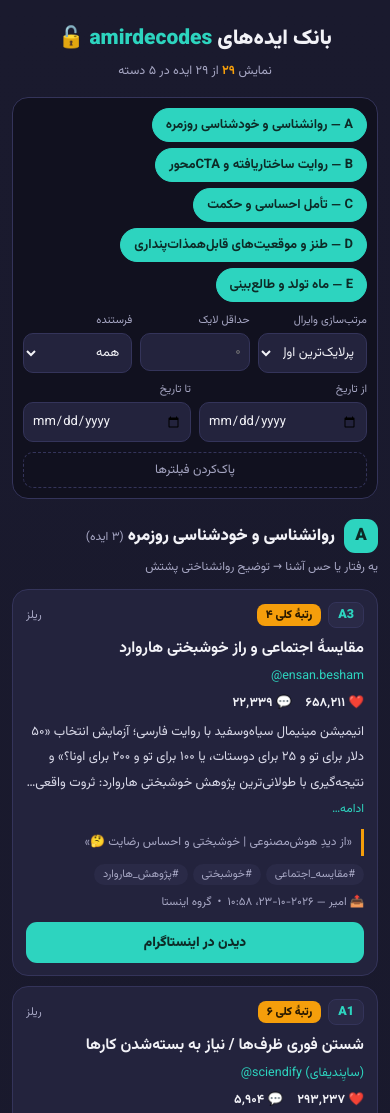
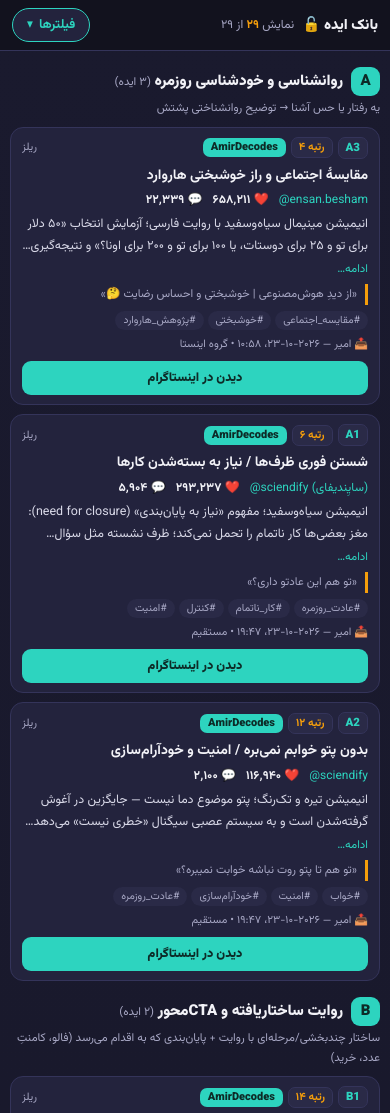
Before and after one commit to amirmajidi1375/amirdecodes_bank, a plain HTML site: page index.html in a window 390 px wide. Shown: the top 1113 px of the page. Drawn offline with Linux system fonts and the light colour scheme.

Commit message:
mini app fixes: collapsible filters, mobile layout, page-fit separation

```diff
--- a/data.json
+++ b/data.json
@@ -35,6 +35,7 @@
    "title": "مقایسهٔ اجتماعی و راز خوشبختی هاروارد",
    "category": "A",
    "category_name": "روانشناسی و خودشناسی روزمره",
+   "fit": "amirdecodes",
    "creator": "@ensan.besham",
    "creator_name": "",
    "url": "https://www.instagram.com/reel/DephvXusUXM/",
@@ -60,6 +61,7 @@
    "title": "شستن فوری ظرف‌ها / نیاز به بسته‌شدن کارها",
    "category": "A",
    "category_name": "روانشناسی و خودشناسی روزمره",
+   "fit": "amirdecodes",
    "creator": "@sciendify",
    "creator_name": "سایِندیفای",
    "url": "https://www.instagram.com/reel/DcqSQMKAjXG/",
@@ -86,6 +88,7 @@
    "title": "بدون پتو خوابم نمی‌بره / امنیت و خودآرام‌سازی",
    "category": "A",
    "category_name": "روانشناسی و خودشناسی روزمره",
+   "fit": "amirdecodes",
    "creator": "@sciendify",
    "creator_name": "",
    "url": "https://www.instagram.com/reel/Dc16sZpiwEJ/",
@@ -112,6 +115,7 @@
    "title": "سه مرحلهٔ رابطهٔ عاشقانه",
    "category": "B",
    "category_name": "روایت ساختاریافته و CTAمحور",
+   "fit": "amirdecodes",
    "creator": "@roodmagz",
    "creator_name": "معرفی و فروش کتاب",
    "url": "https://www.instagram.com/reel/DbtRbIZuWV1/",
@@ -138,6 +142,7 @@
    "title": "محصول کنجکاوی‌برانگیز + CTA کامنت",
    "category": "B",
    "category_name": "روایت ساختاریافته و CTAمحور",
+   "fit": "amirdecodes",
    "creator": "@padfelex",
    "creator_name": "",
    "url": "https://www.instagram.com/reel/DemiGfUsXa8/",
@@ -163,6 +168,7 @@
    "title": "روزهای معمولی، همان روزهای خوشبختی بودند",
    "category": "C",
    "category_name": "تأمل احساسی و حکمت",
+   "fit": "amirdecodes",
    "creator": "@arezuillustrator",
    "creator_name": "آرزو بهزادی",
    "url": "https://www.instagram.com/reel/DcHY48XIBVG/",
@@ -189,6 +195,7 @@
    "title": "عزت‌نفس مستقل از قضاوت دیگران",
    "category": "C",
    "category_name": "تأمل احساسی و حکمت",
+   "fit": "amirdecodes",
    "creator": "@daroon.me",
    "creator_name": "",
    "url": "https://www.instagram.com/reel/DZVcgGMOyU1/",
@@ -214,6 +221,7 @@
    "title": "ساعت ۶ صبح، صدای بارون، تیمارستان",
    "category": "D",
    "category_name": "طنز و موقعیت‌های قابل‌همذات‌پنداری",
+   "fit": "shode.dige",
    "creator": "@wealth",
    "creator_name": "",
    "url": "https://www.instagram.com/reel/DeCApDStrWs/",
@@ -239,6 +247,7 @@
    "title": "اشتراک اجاق‌گاز در ۲۰۵۰",
    "category": "D",
    "category_name": "طنز و موقعیت‌های قابل‌همذات‌پنداری",
+   "fit": "shode.dige",
    "creator": "@4mxtic._",
    "creator_name": "",
    "url": "https://www.instagram.com/reel/Deju-n7NV5r/",
@@ -264,6 +273,7 @@
    "title": "منطق مردها در آشپزی",
    "category": "D",
    "category_name": "طنز و موقعیت‌های قابل‌همذات‌پنداری",
+   "fit": "shode.dige",
    "creator": "@felipez_19",
    "creator_name": "",
    "url": "https://www.instagram.com/reel/DekQH8MyfLh/",
@@ -289,6 +299,7 @@
    "title": "نماز در جای شلوغ و گردن‌درد",
    "category": "D",
    "category_name": "طنز و موقعیت‌های قابل‌همذات‌پنداری",
+   "fit": "shode.dige",
    "creator": "@dizzyyy_5",
    "creator_name": "",
    "url": "https://www.instagram.com/reel/DeaE-lxOiZN/",
@@ -313,6 +324,7 @@
    "title": "«اصرار نکن دیگه»",
    "category": "D",
    "category_name": "طنز و موقعیت‌های قابل‌همذات‌پنداری",
+   "fit": "shode.dige",
    "creator": "@mmdsadeqy",
    "creator_name": "",
    "url": "https://www.instagram.com/reel/DejlRvPsMg8/",
@@ -337,6 +349,7 @@
    "title": "«شاید برای شما هم اتفاق بیفتد» فروشگاهی",
    "category": "D",
    "category_name": "طنز و موقعیت‌های قابل‌همذات‌پنداری",
+   "fit": "shode.dige",
    "creator": "@lilirose.store1",
    "creator_name": "",
    "url": "https://www.instagram.com/reel/DehQ0F3tE6_/",
@@ -361,6 +374,7 @@
    "title": "میم تصویری: شامپو رقیق و وعده‌های کودکی",
    "category": "D",
    "category_name": "طنز و موقعیت‌های قابل‌همذات‌پنداری",
+   "fit": "shode.dige",
    "creator": "@mohsify",
    "creator_name": "",
    "url": "https://www.instagram.com/p/DehKYhFxVfk/",
@@ -386,6 +400,7 @@
    "title": "همهٔ قاشق‌ها کثیفن",
    "category": "D",
    "category_name": "طنز و موقعیت‌های قابل‌همذات‌پنداری",
+   "fit": "shode.dige",
    "creator": "@manihaqiqi1",
    "creator_name": "",
    "url": "https://www.instagram.com/reel/DeeyJncsrZF/",
@@ -411,6 +426,7 @@
    "title": "شستن سر به سبک مامان‌ها",
    "category": "D",
    "category_name": "طنز و موقعیت‌های قابل‌همذات‌پنداری",
+   "fit": "shode.dige",
    "creator": "@byaliiij",
    "creator_name": "",
    "url": "https://www.instagram.com/reel/DdZQ6X-Bxxv/",
@@ -436,6 +452,7 @@
    "title": "«بقیه نباید همه‌چیزو بگن — همچنین من»",
    "category": "D",
    "category_name": "طنز و موقعیت‌های قابل‌همذات‌پنداری",
+   "fit": "shode.dige",
    "creator": "@1_611_1",
    "creator_name": "",
    "url": "https://www.instagram.com/reel/DZFpWxuIPti/",
@@ -460,6 +477,7 @@
    "title": "بوی بد لعنتی",
    "category": "D",
    "category_name": "طنز و موقعیت‌های قابل‌همذات‌پنداری",
+   "fit": "shode.dige",
    "creator": "@salar_yoosefiiii",
    "creator_name": "",
    "url": "https://www.instagram.com/reel/Dddlb_7h784/",
@@ -483,6 +501,7 @@
    "title": "کامپایل «همون لحظهٔ من»",
    "category": "D",
    "category_name": "طنز و موقعیت‌های قابل‌همذات‌پنداری",
+   "fit": "shode.dige",
    "creator": "@_nora_xo__",
    "creator_name": "",
    "url": "https://www.instagram.com/reel/DexNYOTxwn-/",
@@ -507,6 +526,7 @@
    "title": "برگه‌ها روی فرش",
    "category": "D",
    "category_name": "طنز و موقعیت‌های قابل‌همذات‌پنداری",
+   "fit": "shode.dige",
    "creator": "@hamedmafakherii",
    "creator_name": "",
    "url": "https://www.instagram.com/reel/DccBJwFMi-Z/",
@@ -530,6 +550,7 @@
    "title": "وانمود کردم تُف رو نفهمیدم",
    "category": "D",
    "category_name": "طنز و موقعیت‌های قابل‌همذات‌پنداری",
+   "fit": "shode.dige",
    "creator": "@miladljs",
    "creator_name": "",
    "url": "https://www.instagram.com/reel/DeoxA9nsuGy/",
@@ -554,6 +575,7 @@
    "title": "بالانس سینی پر از وسایل",
    "category": "D",
    "category_name": "طنز و موقعیت‌های قابل‌همذات‌پنداری",
+   "fit": "shode.dige",
    "creator": "@salar_pazhangi",
    "creator_name": "",
    "url": "https://www.instagram.com/reel/DcecQ2ZMn_B/",
@@ -578,6 +600,7 @@
    "title": "راه‌حل جارو و خاک‌انداز",
    "category": "D",
    "category_name": "طنز و موقعیت‌های قابل‌همذات‌پنداری",
+   "fit": "shode.dige",
    "creator": "@mamaliz333",
    "creator_name": "",
    "url": "https://www.instagram.com/reel/DdKggBbs-Vk/",
@@ -602,6 +625,7 @@
    "title": "چرت بعد از ناهار کارمندی",
    "category": "D",
    "category_name": "طنز و موقعیت‌های قابل‌همذات‌پنداری",
+   "fit": "shode.dige",
    "creator": "@bilbordzarin",
    "creator_name": "",
    "url": "https://www.instagram.com/reel/DeBisE-oHww/",
@@ -626,6 +650,7 @@
    "title": "دقت بقیه در برابر دقت من و رفیقم",
    "category": "D",
    "category_name": "طنز و موقعیت‌های قابل‌همذات‌پنداری",
+   "fit": "shode.dige",
    "creator": "@arminosati",
    "creator_name": "",
    "url": "https://www.instagram.com/reel/Da-q6x-IEw4/",
@@ -650,6 +675,7 @@
    "title": "موتور پر از رسوب روغن",
    "category": "D",
    "category_name": "طنز و موقعیت‌های قابل‌همذات‌پنداری",
+   "fit": "shode.dige",
    "creator": "@mekaniki.royall.16",
    "creator_name": "",
    "url": "https://www.instagram.com/reel/DdRn5_MtXsq/",
@@ -674,6 +700,7 @@
    "title": "رفیق صمیمی بدون تعارف",
    "category": "D",
    "category_name": "طنز و موقعیت‌های قابل‌همذات‌پنداری",
+   "fit": "shode.dige",
    "creator": "@mehrnaz_rahimpour",
    "creator_name": "",
    "url": "https://www.instagram.com/reel/DezOvubxn-j/",
@@ -699,6 +726,7 @@
    "title": "عادت چک‌نوشتن",
    "category": "D",
    "category_name": "طنز و موقعیت‌های قابل‌همذات‌پنداری",
+   "fit": "shode.dige",
    "creator": "@farzanehh_766",
    "creator_name": "",
    "url": "https://www.instagram.com/reel/DezQ0uyo9Pj/",
@@ -723,6 +751,7 @@
    "title": "بهمن‌ماهی‌ها اعلام حضور کنن",
    "category": "E",
    "category_name": "ماه تولد و طالع‌بینی",
+   "fit": "هر دو",
    "creator": "@nahalirani1",
    "creator_name": "",
    "url": "https://www.instagram.com/reel/Deb8ufmM7Bk/",
--- a/index.html
+++ b/index.html
@@ -13,59 +13,93 @@
     --teal:#2dd4bf; --orange:#f59e0b; --text:#f2f2f7; --muted:#a7a7c4; --line:#34345a;
   }
   *{box-sizing:border-box; -webkit-tap-highlight-color:transparent}
-  body{margin:0; font-family:'Vazirmatn',Tahoma,sans-serif; background:linear-gradient(180deg,var(--bg),var(--bg2)); color:var(--text); padding:14px 12px 90px; min-height:100vh}
-  header.top{text-align:center; padding:8px 0 4px}
-  header.top h1{margin:0; font-size:21px; font-weight:900}
-  header.top h1 .lock{color:var(--teal)}
-  header.top p{margin:6px 0 0; color:var(--muted); font-size:12.5px}
-  #liveCount{color:var(--orange); font-weight:700}
+  body{margin:0; font-family:'Vazirmatn',Tahoma,sans-serif; background:linear-gradient(180deg,var(--bg),var(--bg2)); color:var(--text); padding:0 10px 40px; min-height:100vh}
 
-  .filters{position:sticky; top:0; z-index:20; background:rgba(18,18,31,.94); backdrop-filter:blur(8px); border:1px solid var(--line); border-radius:16px; padding:10px; margin:12px 0 6px}
-  .chips{display:flex; gap:6px; flex-wrap:wrap; margin-bottom:10px}
-  .chip{border:1.5px solid var(--line); background:var(--card); color:var(--muted); border-radius:999px; padding:6px 13px; font-family:inherit; font-size:13px; font-weight:700; cursor:pointer}
+  /* نوار بالای باریک و چسبان: فقط عنوان + شمارنده + دکمهٔ فیلترها */
+  .topbar{position:sticky; top:0; z-index:30; display:flex; align-items:center; gap:8px;
+    background:rgba(18,18,31,.96); backdrop-filter:blur(8px);
+    margin:0 -10px; padding:8px 12px; border-bottom:1px solid var(--line)}
+  .topbar .ttl{font-size:14.5px; font-weight:900; white-space:nowrap}
+  .topbar .ttl .lock{color:var(--teal)}
+  .topbar .cnt{color:var(--muted); font-size:12px; white-space:nowrap}
+  .topbar .cnt b{color:var(--orange); font-weight:700}
+  #filterToggle{margin-inline-start:auto; display:flex; align-items:center; gap:6px;
+    background:var(--card); border:1.5px solid var(--teal); color:var(--teal);
+    border-radius:999px; padding:6px 14px; font-family:inherit; font-size:13px; font-weight:700; cursor:pointer}
+  #filterToggle .fbadge{background:var(--orange); color:#2a1a00; border-radius:999px; font-size:11px; font-weight:900; padding:0 7px; display:none}
+  #filterToggle .chev{transition:transform .2s}
+  #filterToggle.open .chev{transform:rotate(180deg)}
+
+  /* پنل فیلترها: پیش‌فرض بسته، در جریان صفحه (نه چسبان) */
+  .filters{background:rgba(18,18,31,.6); border:1px solid var(--line); border-radius:14px; padding:10px; margin:10px 0 2px}
+  .filters[hidden]{display:none}
+  .flabel{font-size:11px; color:var(--muted); margin:8px 0 5px}
+  .flabel:first-child{margin-top:0}
+  .chips{display:flex; gap:6px; flex-wrap:wrap}
+  .chip{border:1.5px solid var(--line); background:var(--card); color:var(--muted); border-radius:999px; padding:5px 12px; font-family:inherit; font-size:12.5px; font-weight:700; cursor:pointer}
   .chip.on{border-color:var(--teal); color:#0d2b27; background:var(--teal)}
-  .frow{display:flex; gap:8px; flex-wrap:wrap}
-  .frow label{flex:1 1 30%; min-width:100px; font-size:11px; color:var(--muted); display:flex; flex-direction:column; gap:4px}
-  .frow select,.frow input{background:var(--card); border:1px solid var(--line); color:var(--text); border-radius:10px; padding:8px; font-family:inherit; font-size:13px; width:100%}
+  .chip.fchip.on{border-color:var(--orange); background:var(--orange); color:#2a1a00}
+  .frow{display:flex; gap:8px; flex-wrap:wrap; margin-top:10px}
+  .frow label{flex:1 1 30%; min-width:96px; font-size:11px; color:var(--muted); display:flex; flex-direction:column; gap:4px}
+  .frow select,.frow input{background:var(--card); border:1px solid var(--line); color:var(--text); border-radius:10px; padding:7px; font-family:inherit; font-size:13px; width:100%}
   .frow input[type="date"]{direction:ltr; text-align:left}
-  #resetBtn{margin-top:10px; width:100%; background:transparent; border:1px dashed var(--line); color:var(--muted); border-radius:10px; padding:7px; font-family:inherit; font-size:12.5px; cursor:pointer}
+  #resetBtn{margin-top:10px; width:100%; background:transparent; border:1px dashed var(--line); color:var(--muted); border-radius:10px; padding:6px; font-family:inherit; font-size:12.5px; cursor:pointer}
 
-  section.cat{margin-top:20px}
-  .cathead{display:flex; align-items:center; gap:9px; margin-bottom:4px}
-  .catbadge{width:34px; height:34px; border-radius:11px; background:var(--teal); color:#0d2b27; font-weight:900; font-size:17px; display:flex; align-items:center; justify-content:center; flex:none}
-  .cathead h2{margin:0; font-size:16.5px; font-weight:900}
-  .cathead .n{color:var(--muted); font-size:12px; font-weight:400}
-  .blurb{color:var(--muted); font-size:12px; margin:2px 0 10px; line-height:1.8}
+  section.cat{margin-top:16px}
+  .cathead{display:flex; align-items:center; gap:8px; margin-bottom:3px}
+  .catbadge{width:29px; height:29px; border-radius:9px; background:var(--teal); color:#0d2b27; font-weight:900; font-size:15px; display:flex; align-items:center; justify-content:center; flex:none}
+  .cathead h2{margin:0; font-size:15px; font-weight:900}
+  .cathead .n{color:var(--muted); font-size:11.5px; font-weight:400}
+  .blurb{color:var(--muted); font-size:11.5px; margin:1px 0 8px; line-height:1.7}
 
-  .card{background:var(--card); border:1px solid var(--line); border-radius:16px; padding:12px 13px; margin-bottom:10px}
-  .card .row1{display:flex; align-items:center; gap:7px; margin-bottom:7px}
-  .code{background:var(--card2); border:1px solid var(--line); color:var(--teal); font-weight:900; font-size:12.5px; border-radius:8px; padding:2px 9px}
-  .rank{background:var(--orange); color:#2a1a00; font-weight:900; font-size:11.5px; border-radius:8px; padding:2px 9px}
-  .kind{color:var(--muted); font-size:11.5px; margin-inline-start:auto}
-  .card h3{margin:0 0 5px; font-size:15.5px; font-weight:700; line-height:1.7}
-  .creator{color:var(--teal); font-size:12.5px; direction:ltr; text-align:right; unicode-bidi:isolate}
-  .stats{display:flex; gap:14px; color:var(--muted); font-size:12.5px; margin:7px 0}
+  .grid{display:grid; grid-template-columns:1fr; gap:9px}
+  @media (min-width:720px){ .grid{grid-template-columns:repeat(2,1fr)} }
+  @media (min-width:1080px){ .grid{grid-template-columns:repeat(3,1fr)} }
+
+  .card{background:var(--card); border:1px solid var(--line); border-radius:13px; padding:9px 11px; display:flex; flex-direction:column}
+  .card .row1{display:flex; align-items:center; gap:5px; flex-wrap:wrap}
+  .code{background:var(--card2); border:1px solid var(--line); color:var(--teal); font-weight:900; font-size:11.5px; border-radius:7px; padding:1px 7px}
+  .rank{background:var(--card2); border:1px solid var(--line); color:var(--orange); font-weight:700; font-size:11px; border-radius:7px; padding:1px 7px}
+  .fit{font-weight:900; font-size:11px; border-radius:7px; padding:1px 8px}
+  .fit-ad{background:var(--teal); color:#0d2b27}
+  .fit-sd{background:var(--orange); color:#2a1a00}
+  .fit-both{background:linear-gradient(90deg,var(--teal),var(--orange)); color:#1a1a2e}
+  .kind{color:var(--muted); font-size:11px; margin-inline-start:auto}
+  .card h3{margin:6px 0 2px; font-size:14px; font-weight:700; line-height:1.6; display:-webkit-box; -webkit-line-clamp:2; -webkit-box-orient:vertical; overflow:hidden}
+  .sub{display:flex; align-items:baseline; gap:10px; flex-wrap:wrap; margin:2px 0 4px}
+  .creator{color:var(--teal); font-size:12px; direction:ltr; unicode-bidi:isolate}
+  .stats{display:flex; gap:10px; color:var(--muted); font-size:12px}
   .stats b{color:var(--text); font-weight:700}
-  .summary{font-size:13px; line-height:1.95; color:#d9d9e8; display:-webkit-box; -webkit-line-clamp:3; -webkit-box-orient:vertical; overflow:hidden}
+  .summary{font-size:12.5px; line-height:1.8; color:#d9d9e8; display:-webkit-box; -webkit-line-clamp:2; -webkit-box-orient:vertical; overflow:hidden}
   .card.open .summary{-webkit-line-clamp:unset}
-  .more{color:var(--teal); font-size:12px; cursor:pointer; user-select:none}
-  .caption{font-size:12px; color:var(--muted); border-inline-start:3px solid var(--orange); padding:2px 9px; margin:8px 0; line-height:1.9}
-  .tags{display:flex; gap:5px; flex-wrap:wrap; margin:8px 0}
-  .tag{background:var(--card2); color:var(--muted); font-size:11px; border-radius:999px; padding:2px 9px}
-  .meta{display:flex; gap:6px; flex-wrap:wrap; color:var(--muted); font-size:11.5px; margin-top:8px}
-  .openbtn{display:block; text-align:center; margin-top:11px; background:var(--teal); color:#0d2b27; font-weight:900; font-size:13.5px; border-radius:11px; padding:10px; text-decoration:none}
-  .empty{text-align:center; color:var(--muted); padding:44px 10px; font-size:14px; line-height:2}
-  footer.note{text-align:center; color:var(--muted); font-size:11.5px; margin-top:26px; line-height:2}
-  .loading{text-align:center; color:var(--muted); padding:60px 0}
+  .more{color:var(--teal); font-size:11.5px; cursor:pointer; user-select:none; align-self:flex-start; margin-top:2px}
+  .caption{font-size:11.5px; color:var(--muted); border-inline-start:3px solid var(--orange); padding:1px 8px; margin:6px 0 0; line-height:1.7; display:-webkit-box; -webkit-line-clamp:2; -webkit-box-orient:vertical; overflow:hidden}
+  .card.open .caption{-webkit-line-clamp:unset}
+  .tags{display:flex; gap:4px; flex-wrap:wrap; margin:6px 0 0}
+  .tag{background:var(--card2); color:var(--muted); font-size:10.5px; border-radius:999px; padding:1px 8px}
+  .meta{color:var(--muted); font-size:11px; margin-top:6px}
+  .openbtn{display:block; text-align:center; margin-top:8px; background:var(--teal); color:#0d2b27; font-weight:900; font-size:12.5px; border-radius:9px; padding:7px; text-decoration:none}
+  .empty{text-align:center; color:var(--muted); padding:40px 10px; font-size:14px; line-height:2}
+  footer.note{text-align:center; color:var(--muted); font-size:11px; margin-top:22px; line-height:1.9}
+  .loading{text-align:center; color:var(--muted); padding:50px 0}
 </style>
 </head>
 <body>
-<header class="top">
-  <h1>بانک ایده‌های <span class="lock">amirdecodes</span> 🔓</h1>
-  <p id="subtitle">در حال بارگذاری…</p>
-</header>
+<div class="topbar">
+  <span class="ttl">بانک ایده <span class="lock">🔓</span></span>
+  <span class="cnt" id="liveCount">…</span>
+  <button id="filterToggle" aria-expanded="false">فیلترها <span class="fbadge" id="activeBadge"></span><span class="chev">▾</span></button>
+</div>
 
-<div class="filters" id="filters" style="display:none">
+<div class="filters" id="filters" hidden>
+  <div class="flabel">پیج مناسب</div>
+  <div class="chips" id="fitChips">
+    <button class="chip fchip on" data-fit="">همه</button>
+    <button class="chip fchip" data-fit="amirdecodes">AmirDecodes</button>
+    <button class="chip fchip" data-fit="shode.dige">شده دیگه</button>
+    <button class="chip fchip" data-fit="هر دو">هر دو</button>
+  </div>
+  <div class="flabel">دسته‌ها</div>
   <div class="chips" id="catChips"></div>
   <div class="frow">
     <label>مرتب‌سازی وایرال
@@ -103,11 +137,19 @@
   try { tg.ready(); tg.expand(); tg.setHeaderColor('#1a1a2e'); tg.setBackgroundColor('#1a1a2e'); } catch(e) {}
 }
 const faNum = n => Number(n).toLocaleString('fa-IR');
-const state = { cats: new Set(['A','B','C','D','E']), sort: 'desc', minLikes: 0, sender: '', from: '', to: '' };
+const ALL_CATS = ['A','B','C','D','E'];
+const state = { cats: new Set(ALL_CATS), fit: '', sort: 'desc', minLikes: 0, sender: '', from: '', to: '' };
 let DATA = null;
+
+const FIT_UI = {
+  'amirdecodes': { cls: 'fit-ad', label: 'AmirDecodes' },
+  'shode.dige':  { cls: 'fit-sd', label: 'شده دیگه' },
+  'هر دو':       { cls: 'fit-both', label: 'هر دو پیج' }
+};
 
 function passFilters(it) {
   if (!state.cats.has(it.category)) return false;
+  if (state.fit && it.fit !== state.fit) return false;
   if (state.minLikes && it.likes < state.minLikes) return false;
   if (state.sender && it.sender !== state.sender) return false;
   const d = (it.sent_iso || '').slice(0, 10);
@@ -116,23 +158,38 @@
   return true;
 }
 
+function activeCount() {
+  let n = 0;
+  if (state.fit) n++;
+  if (state.cats.size < ALL_CATS.length) n++;
+  if (state.sort !== 'desc') n++;
+  if (state.minLikes) n++;
+  if (state.sender) n++;
+  if (state.from || state.to) n++;
+  return n;
+}
+
 function cardHTML(it) {
   const tags = it.tags.map(t => `<span class="tag">#${t}</span>`).join('');
   const cap = it.caption ? `<div class="caption">${it.caption}</div>` : '';
+  const f = FIT_UI[it.fit] || FIT_UI['هر دو'];
   return `<article class="card" data-code="${it.code}">
     <div class="row1">
       <span class="code">${it.code}</span>
-      <span class="rank">رتبهٔ کلی ${faNum(it.rank)}</span>
-      <span class="kind">${it.kind === 'post' ? 'پست (عکس)' : 'ریلز'}</span>
+      <span class="rank">رتبه ${faNum(it.rank)}</span>
+      <span class="fit ${f.cls}">${f.label}</span>
+      <span class="kind">${it.kind === 'post' ? 'پست' : 'ریلز'}</span>
     </div>
     <h3>${it.title}</h3>
-    <div class="creator">${it.creator}${it.creator_name ? ' (' + it.creator_name + ')' : ''}</div>
-    <div class="stats"><span>❤️ <b>${faNum(it.likes)}</b></span><span>💬 <b>${faNum(it.comments)}</b></span></div>
+    <div class="sub">
+      <span class="creator">${it.creator}${it.creator_name ? ' (' + it.creator_name + ')' : ''}</span>
+      <span class="stats"><span>❤️ <b>${faNum(it.likes)}</b></span><span>💬 <b>${faNum(it.comments)}</b></span></span>
+    </div>
     <div class="summary">${it.summary}</div>
     <span class="more">ادامه…</span>
     ${cap}
     <div class="tags">${tags}</div>
-    <div class="meta"><span>📤 ${it.sender} — ${it.sent_display}</span><span>•</span><span>${it.source}</span></div>
+    <div class="meta">📤 ${it.sender} — ${it.sent_display} • ${it.source}</div>
     <a class="openbtn" href="${it.url}" target="_blank" rel="noopener">دیدن در اینستاگرام</a>
   </article>`;
 }
@@ -141,8 +198,12 @@
   const app = document.getElementById('app');
   const items = DATA.items.filter(passFilters);
   items.sort((a, b) => state.sort === 'desc' ? b.likes - a.likes : a.likes - b.likes);
-  document.getElementById('subtitle').innerHTML =
-    `نمایش <span id="liveCount">${faNum(items.length)}</span> از ${faNum(DATA.count)} ایده در ${faNum(DATA.categories.length)} دسته`;
+  document.getElementById('liveCount').innerHTML =
+    `نمایش <b>${faNum(items.length)}</b> از ${faNum(DATA.count)}`;
+  const badge = document.getElementById('activeBadge');
+  const ac = activeCount();
+  badge.style.display = ac ? '' : 'none';
+  badge.textContent = faNum(ac);
   if (!items.length) {
     app.innerHTML = '<div class="empty">با این فیلترها چیزی نیست 🤷<br>فیلترها رو کمتر کن.</div>';
     return;
@@ -154,7 +215,7 @@
     html += `<section class="cat"><div class="cathead"><div class="catbadge">${cat.letter}</div>` +
       `<h2>${cat.name} <span class="n">(${faNum(inCat.length)} ایده)</span></h2></div>` +
       (cat.blurb ? `<p class="blurb">${cat.blurb}</p>` : '') +
-      inCat.map(cardHTML).join('') + `</section>`;
+      `<div class="grid">` + inCat.map(cardHTML).join('') + `</div></section>`;
   }
   app.innerHTML = html;
   app.querySelectorAll('.card .more').forEach(el => {
@@ -183,22 +244,39 @@
       render();
     });
   });
+  document.querySelectorAll('#fitChips .fchip').forEach(ch => {
+    ch.addEventListener('click', () => {
+      document.querySelectorAll('#fitChips .fchip').forEach(x => x.classList.remove('on'));
+      ch.classList.add('on');
+      state.fit = ch.dataset.fit;
+      render();
+    });
+  });
 }
 
 function bindFilters() {
+  const panel = document.getElementById('filters');
+  const toggle = document.getElementById('filterToggle');
+  toggle.addEventListener('click', () => {
+    const open = panel.hidden;
+    panel.hidden = !open;
+    toggle.classList.toggle('open', open);
+    toggle.setAttribute('aria-expanded', open ? 'true' : 'false');
+  });
   document.getElementById('sortSel').addEventListener('change', e => { state.sort = e.target.value; render(); });
   document.getElementById('minLikes').addEventListener('input', e => { state.minLikes = parseInt(e.target.value, 10) || 0; render(); });
   document.getElementById('senderSel').addEventListener('change', e => { state.sender = e.target.value; render(); });
   document.getElementById('dateFrom').addEventListener('change', e => { state.from = e.target.value; render(); });
   document.getElementById('dateTo').addEventListener('change', e => { state.to = e.target.value; render(); });
   document.getElementById('resetBtn').addEventListener('click', () => {
-    state.cats = new Set(['A','B','C','D','E']); state.sort = 'desc'; state.minLikes = 0; state.sender = ''; state.from = ''; state.to = '';
+    state.cats = new Set(ALL_CATS); state.fit = ''; state.sort = 'desc'; state.minLikes = 0; state.sender = ''; state.from = ''; state.to = '';
     document.getElementById('sortSel').value = 'desc';
     document.getElementById('minLikes').value = '';
     document.getElementById('senderSel').value = '';
     document.getElementById('dateFrom').value = '';
     document.getElementById('dateTo').value = '';
-    document.querySelectorAll('.chip').forEach(ch => ch.classList.add('on'));
+    document.querySelectorAll('#catChips .chip').forEach(ch => ch.classList.add('on'));
+    document.querySelectorAll('#fitChips .fchip').forEach(x => x.classList.toggle('on', x.dataset.fit === ''));
     render();
   });
 }
@@ -208,7 +286,6 @@
   .then(d => {
     if (!d) { document.getElementById('app').innerHTML = '<div class="empty">خطا در بارگذاری بانک ⚠️</div>'; return; }
     DATA = d;
-    document.getElementById('filters').style.display = '';
     buildChips(); bindFilters(); render();
   })
   .catch(() => { document.getElementById('app').innerHTML = '<div class="empty">خطا در بارگذاری بانک ⚠️</div>'; });
```
